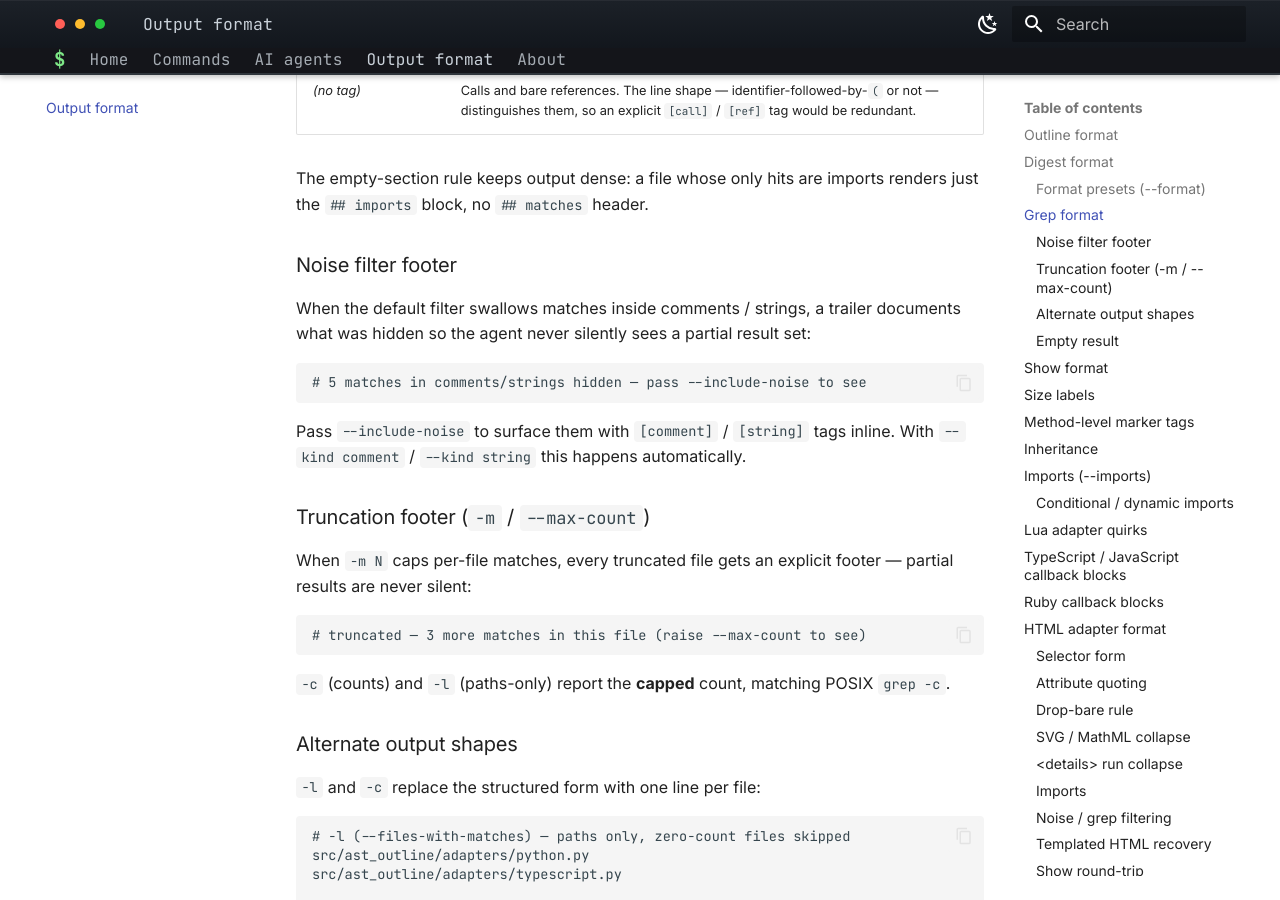
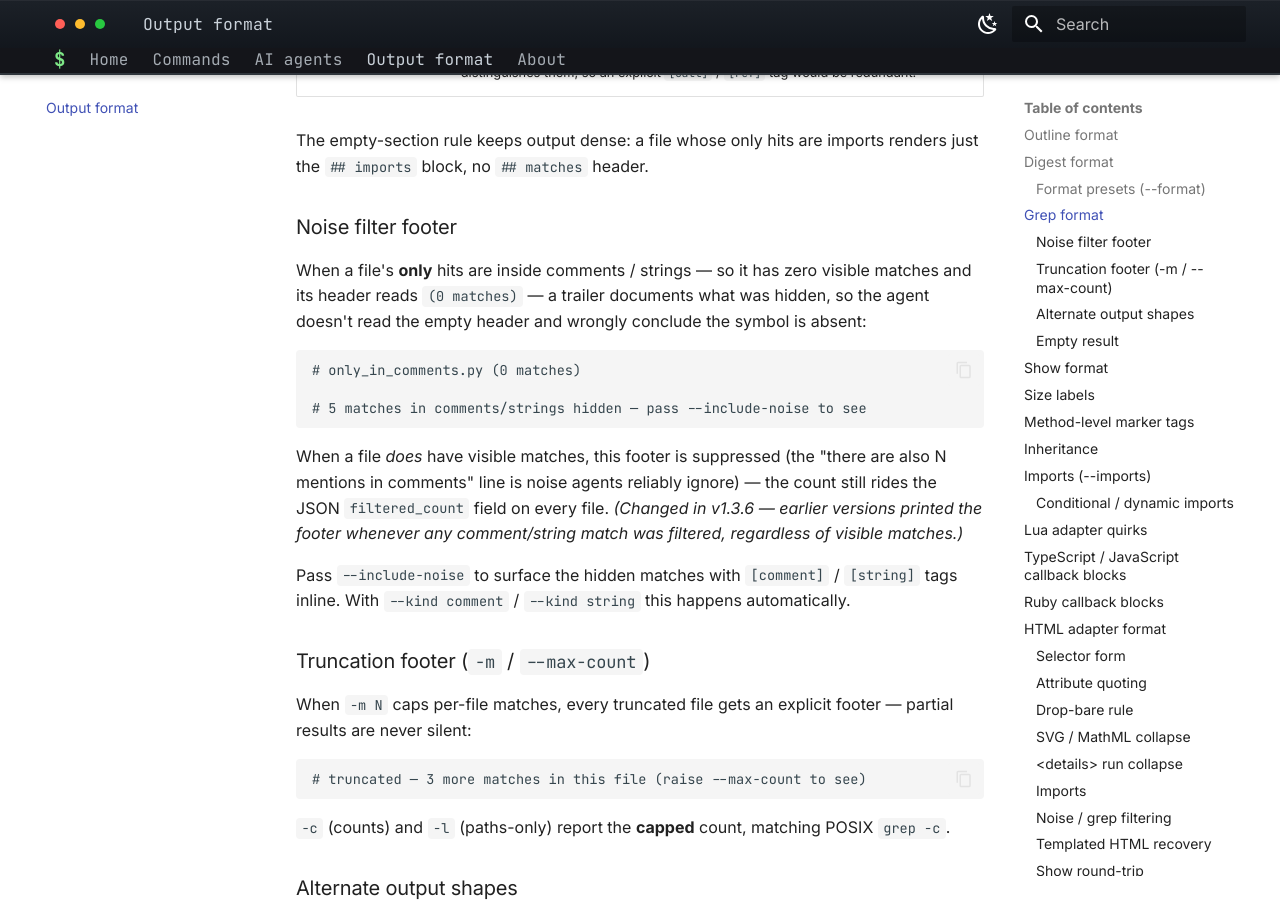
Before and after one commit to ast-outline/ast-outline.github.io, an MkDocs documentation site: the page built from docs/output-format.md, in a window 1280 px wide and 900 px high, scrolled down 3695 px. Built offline with MkDocs 1.6.1 and Material for MkDocs 9.7.7, drawn with Linux system fonts in a browser that asks for light colours; some of the changed text lies outside the part shown.

Commit message:
Document v1.3.6: hidden-matches footer only on 0-visible; ignored-dirs note JSON-only on success

````diff
--- a/docs/commands.md
+++ b/docs/commands.md
@@ -796,15 +796,29 @@ us nor for git. That's intentional: git refuses to descend into a
 parent that was excluded, so descendant negations have no effect
 unless the parent is un-excluded first.
 
-### The `# note:` line
+### The ignored-dirs note
 
-When the walker prunes anything, the output starts with a one-line
-note listing the **unique basenames** of pruned dirs (sorted, deduped
-across nested occurrences, capped at 8 with a `… +N more` tail in
-deep monorepos), with a hint about the escape hatch:
+When the walker prunes directories, a note lists the **unique basenames**
+of pruned dirs (sorted, deduped across nested occurrences, capped at 8
+with a `… +N more` tail in deep monorepos), with a hint about the escape
+hatch:
 
 ```text
-# note: ignored 12 dirs (.git, .gradle, .idea, .next, .pytest_cache, .venv, __pycache__, node_modules) via .gitignore/.ignore + defaults — pass --no-ignore to disable
+ignored 12 dirs (.git, .gradle, .idea, .next, .pytest_cache, .venv, __pycache__, node_modules) via .gitignore/.ignore + defaults — pass --no-ignore to disable
+```
+
+**Where it appears (changed in v1.3.6):**
+
+- On a **successful** batch (files were found, some dirs pruned) the note
+  rides the `--json` `notes` array **only** — not the text output. Agents
+  act on it under 6% of the time and the pruned dirs are almost always
+  junk, so in text it was noise.
+- On an **empty result** (every candidate directory was filtered) it is
+  printed in text too, prefixed `# note:` — there it's the "your folder
+  was filtered, the path isn't empty" guard rather than noise:
+
+```text
+# note: ignored 2 dirs (.venv, node_modules) via .gitignore/.ignore + defaults — pass --no-ignore to disable
 ```
 
 A clean directory (nothing to ignore) emits no note. File-level
@@ -873,9 +887,11 @@ ast-outline grep User.save src/ --exclude tests/
   `# note: invalid --exclude pattern: …` with `rc=0`, honoring the
   LLM-friendly contract.
 
-When `--exclude` contributes to ignored-dir pruning, the existing
-`# note: ignored …` line widens its source list — so an agent
-debugging "where did my folder go" sees its own flag named:
+When `--exclude` contributes to ignored-dir pruning, the ignored-dirs
+note (above) widens its source list — so an agent debugging "where did
+my folder go" sees its own flag named. It follows the same placement as
+that note: the `--json` `notes` array on a successful batch, text on an
+empty result.
 
 ```text
 # note: ignored 3 dirs (__pycache__, generated, tests) via .gitignore/.ignore + defaults + --exclude — pass --no-ignore to disable
--- a/docs/output-format.md
+++ b/docs/output-format.md
@@ -182,17 +180,26 @@ imports renders just the `## imports` block, no `## matches` header.
 
 ### Noise filter footer
 
-When the default filter swallows matches inside comments / strings, a
-trailer documents what was hidden so the agent never silently sees a
-partial result set:
+When a file's **only** hits are inside comments / strings — so it has
+zero visible matches and its header reads `(0 matches)` — a trailer
+documents what was hidden, so the agent doesn't read the empty header
+and wrongly conclude the symbol is absent:
 
 ```text
+# only_in_comments.py (0 matches)
+
 # 5 matches in comments/strings hidden — pass --include-noise to see
 ```
 
-Pass `--include-noise` to surface them with `[comment]` / `[string]`
-tags inline. With `--kind comment` / `--kind string` this happens
-automatically.
+When a file *does* have visible matches, this footer is suppressed (the
+"there are also N mentions in comments" line is noise agents reliably
+ignore) — the count still rides the JSON `filtered_count` field on every
+file. *(Changed in v1.3.6 — earlier versions printed the footer whenever
+any comment/string match was filtered, regardless of visible matches.)*
+
+Pass `--include-noise` to surface the hidden matches with `[comment]` /
+`[string]` tags inline. With `--kind comment` / `--kind string` this
+happens automatically.
 
 ### Truncation footer (`-m` / `--max-count`)
 
````
Also changed, not shown: other parts of docs/output-format.md (+0 -2 lines), docs/history.md (+1 -0 lines).
